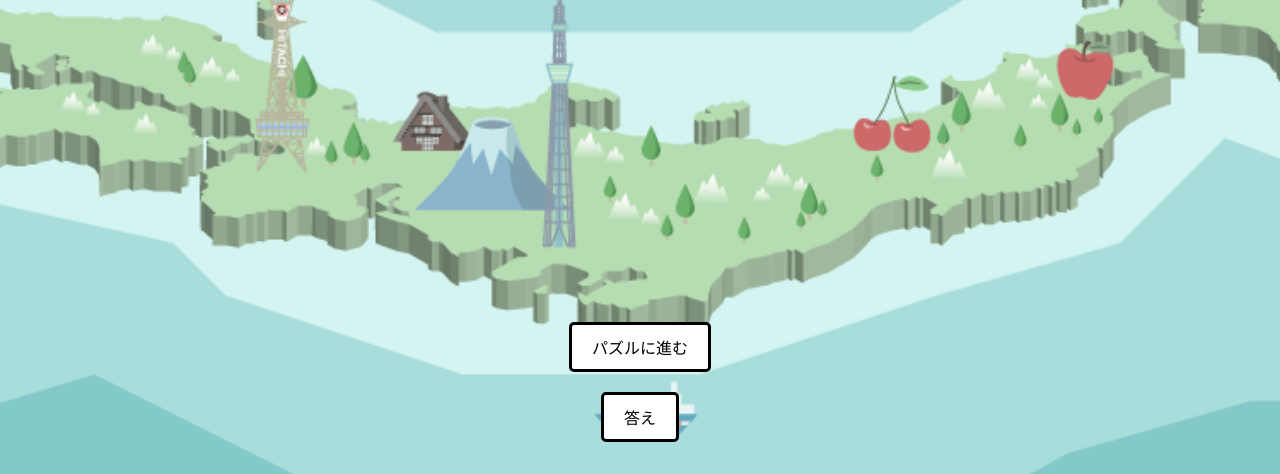
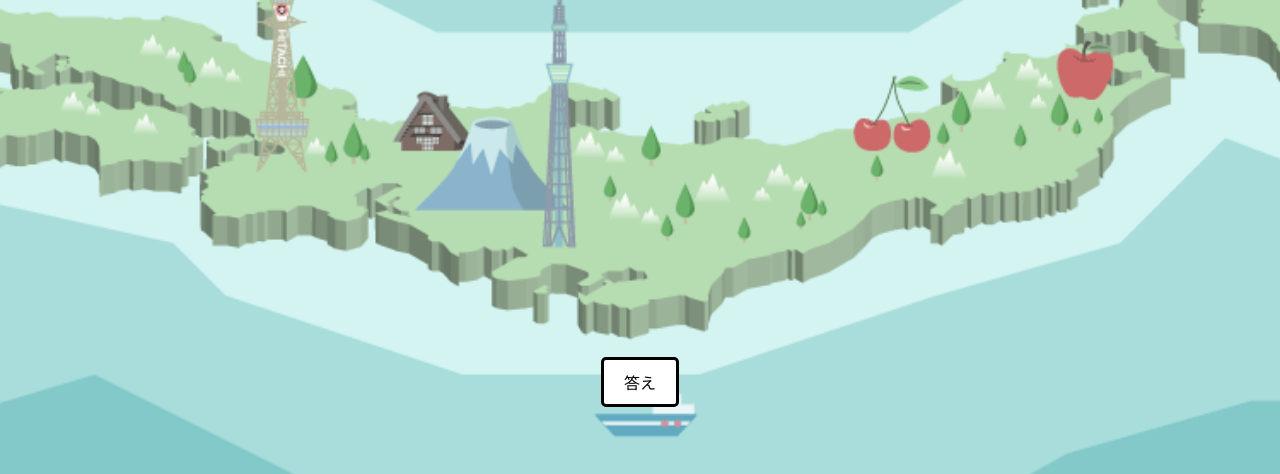
Before and after one commit to kurimotosyouya0111/daadadad, a plain HTML site: page mondai.html in a window 1280 px wide. Shown: the part 326-800 px from the top of the page. Drawn offline with Linux system fonts and the light colour scheme.

Commit message:
Update mondai.html

```diff
--- a/mondai.html
+++ b/mondai.html
@@ -114,7 +114,6 @@
 
 
 
-    <button id="gotoPuzzle">パズルに進む</button>
 
     <script>
         const urlParams = new URLSearchParams(window.location.search);
```
